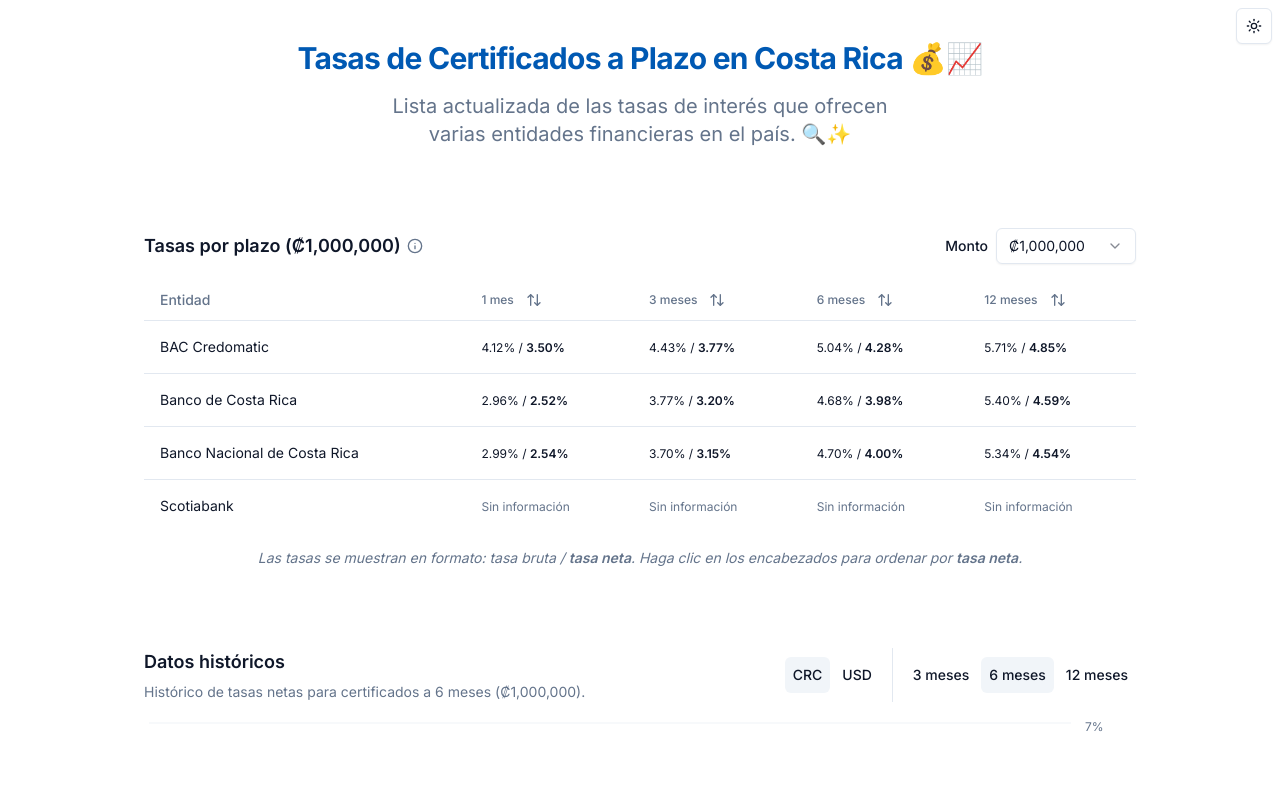
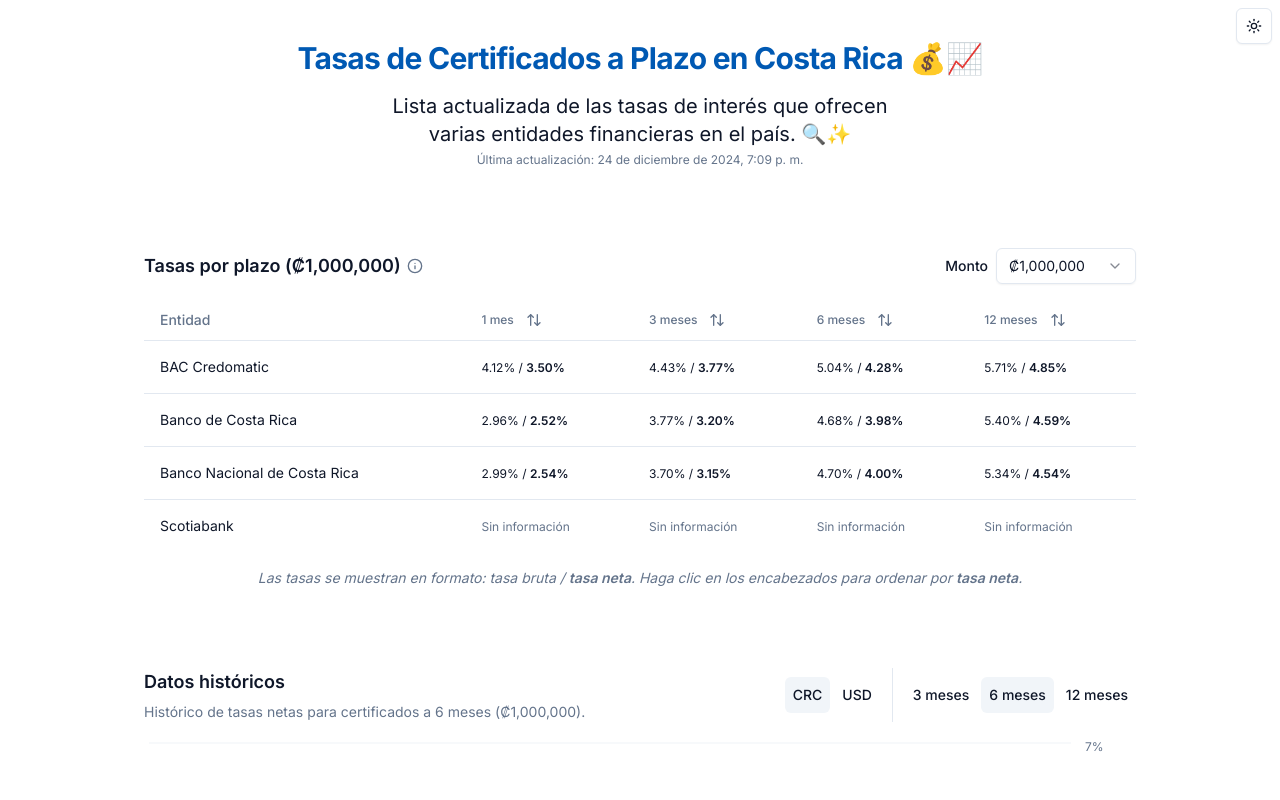
Before and after one commit to gggonzalo/tasas-cdp-cr, a Next.js app: page / in a window 1280 px wide. Shown: the top 800 px of the page. Built offline with nearby package versions, Linux system fonts and the light colour scheme.

Commit message:
Agregar fecha de actualizacion Cambiar color a parrafo

```diff
--- a/app/page.tsx
+++ b/app/page.tsx
@@ -9,6 +9,18 @@
 import julEntitiesRates from "../datos/2024-07/2024-07-01T06.00.00.000Z.json";
 import novEntitiesRates from "../datos/2024-11/2024-11-01T06.00.00.000Z.json";
 import decEntitiesRates from "../datos/2024-12/2024-12-24T19.09.36.216Z.json";
+
+const lastUpdateDate = "2024-12-24T19:09:36.216Z";
+const lastUpdateDateFormatted = new Date(lastUpdateDate).toLocaleDateString(
+  "es-CR",
+  {
+    year: "numeric",
+    month: "long",
+    day: "numeric",
+    hour: "numeric",
+    minute: "numeric",
+  },
+);
 
 const monthlyRatesMap = {
   "2024-01-01T06:00Z": janEntitiesRates,
@@ -25,16 +37,19 @@
 export default function Home() {
   return (
     <main className="mx-auto flex max-w-5xl flex-col gap-20 px-4 py-10">
-      <div className="space-y-4 text-center">
-        <h1 className="text-balance text-2xl font-bold tracking-tight text-primary sm:text-3xl">
+      <div className="text-center">
+        <h1 className="mb-4 text-balance text-2xl font-bold tracking-tight text-primary sm:text-3xl">
           Tasas de Certificados a Plazo en Costa Rica 💰📈
         </h1>
-        <p className="mx-auto max-w-2xl text-balance text-lg text-muted-foreground sm:text-xl">
+        <p className="mx-auto mb-1 max-w-2xl text-balance text-lg text-secondary-foreground sm:text-xl">
           Lista actualizada de las tasas de interés que ofrecen varias entidades
           financieras en el país. 🔍✨
         </p>
-        {/* TODO: Agregar nota pequena de electronico/desmaterializado, sin renovacion y pago al vencimiento */}
+        <p className="text-xs text-muted-foreground">
+          Última actualización: {lastUpdateDateFormatted}
+        </p>
       </div>
+      {/* TODO: Agregar nota pequena de electronico/desmaterializado, sin renovacion y pago al vencimiento */}
 
       <MultipleTermsTable entitiesRates={decEntitiesRates} />
 
```
